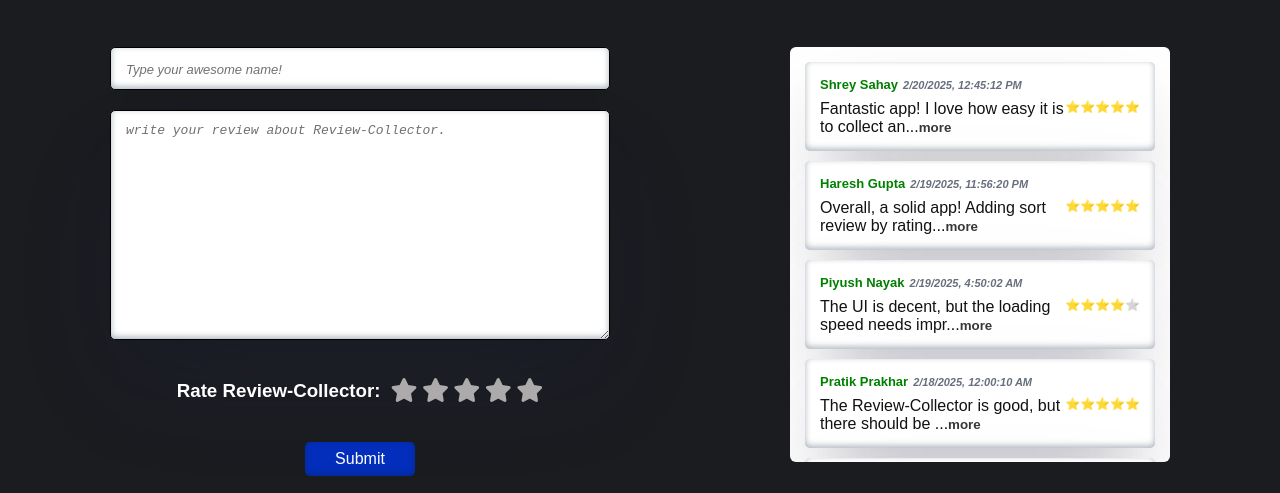
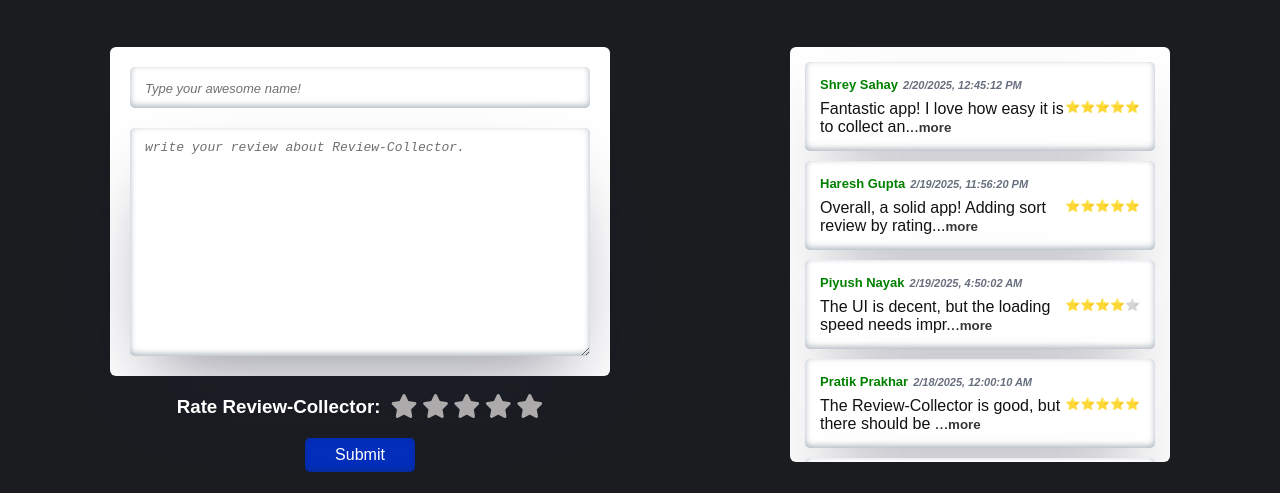
Before and after one commit to sahemant12/13-Review-Collector, a plain HTML site: page frontend/index.html in a window 1280 px wide. Shown: the part 60-553 px from the top of the page. Drawn offline with Linux system fonts and the light colour scheme.

Commit message:
frontend-complete

```diff
--- a/style.css
+++ b/frontend/style.css
@@ -29,6 +29,9 @@
     max-width: 500px;
 }
 .review-details{
+    padding: 20px;
+    border-radius: 6px;
+    background-color: #ffffff;
     display: flex;
     flex-direction: column;
     row-gap: 20px;
@@ -37,7 +40,7 @@
     padding: 12px 15px;
     background-color: #ffffff;
     border-style: none;
-    border: 1px solid #000000;
+    /* border: 1px solid #000000; */
     outline: none;
     color: #000;
     border-radius: 5px;
@@ -151,7 +154,9 @@
     align-items: center;
     justify-content: center;
     column-gap: 10px;
-    margin-block: 20px;
+}
+#review-star h3{
+    color:#fff;
 }
 .star-icon{
     cursor: pointer;
```
Also changed, not shown: frontend/index.html (renamed from index.html, +0 -1 lines), frontend/image/design.png (renamed from image/design.png), frontend/image/review-favicon.jpg (renamed from image/review-favicon.jpg), frontend/image/ui.png (renamed from image/ui.png), frontend/index.js (renamed from index.js), frontend/responsive.css (renamed from responsive.css), frontend/reviewData.js (renamed from reviewData.js).
